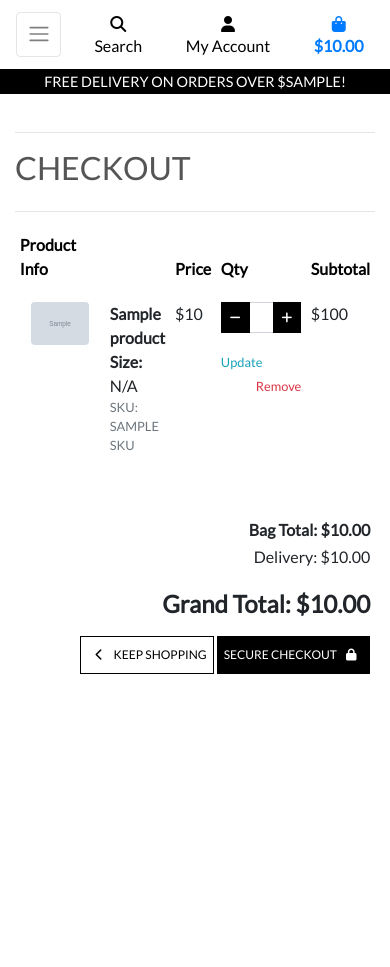
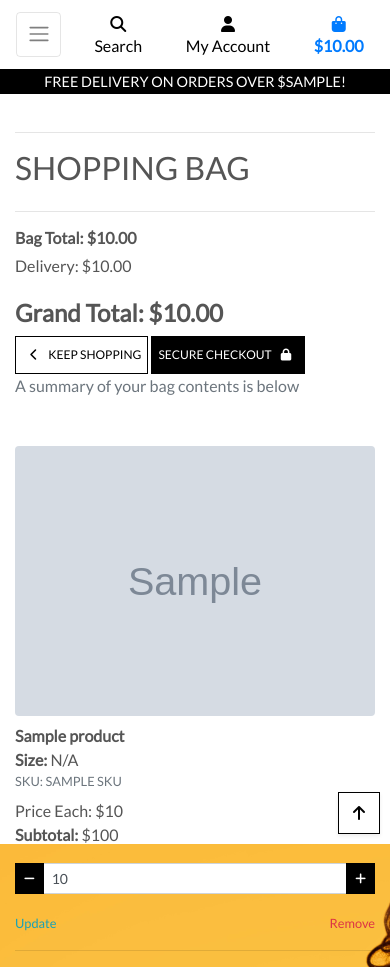
Before and after one commit to andreaslarssamils/boutique_ado_v1, a Django app: template bag/templates/bag/bag.html in a window 390 px wide. Before the commit the page ends 674 px from the top, so only its background shows below. Run offline with Django 3.2, Linux system fonts and the light colour scheme; the template is opened without the code that fills it: most values are stand-ins (such as "Sample title", 1, 10 or a date in 2020); grey boxes marked "Sample" are stand-in pictures; some libraries are stand-ins or nearby versions.

Commit message:
Refactor bag templates and improve resilience
- Extract bag template into reusable includes (bag-total, checkout-buttons,
  product-image, product-info, quantity-form)
- Add responsive mobile layout for shopping bag
- Fix heading from "Checkout" to "Shopping Bag"
- Handle deleted products gracefully in bag context processor
  instead of returning 404
- Fix mobile nav links (Product Management, My Profile)
- Add crispy-bootstrap4 to INSTALLED_APPS for django-crispy-forms v2
- Minor code style cleanups in profile view and toast template

```diff
--- /dev/null
+++ b/bag/templates/bag/bag-total.html
@@ -0,0 +1,8 @@
+<h6><strong>Bag Total: ${{ total|floatformat:2 }}</strong></h6>
+<h6>Delivery: ${{ delivery|floatformat:2 }}</h6>
+<h4 class="mt-4"><strong>Grand Total: ${{ grand_total|floatformat:2 }}</strong></h4>
+{% if free_delivery_delta > 0 %}
+    <p class="mb-1 text-danger">
+        You could get free delivery by spending just <strong>${{ free_delivery_delta }}</strong> more!
+    </p>
+{% endif %}
--- a/bag/templates/bag/bag.html
+++ b/bag/templates/bag/bag.html
@@ -16,7 +16,7 @@
         <div class="row">
             <div class="col">
                 <hr>
-                <h2 class="logo-font mb-4">Checkout</h2>
+                <h2 class="logo-font mb-4">Shopping Bag</h2>
                 <hr>
             </div>
         </div>
@@ -24,7 +24,43 @@
         <div class="row">
             <div class="col">
                 {% if bag_items %}
-                    <div class="table-responsive rounded">
+                    <div class="d-block d-md-none">
+                        <div class="row">
+                            <div class="col">
+                                {% include "bag/bag-total.html" %}
+                            </div>
+                        </div>
+                        <div class="row">
+                            <div class="col">
+                                {% include "bag/checkout-buttons.html" %}
+                                <p class="text-muted mb-5">A summary of your bag contents is below</p>
+                            </div>
+                        </div>
+                        {% for item in bag_items %}
+                            <div class="row">
+                                <div class="col-12 col-sm-6 mb-2">
+                                    {% include "bag/product-image.html" %}
+                                </div>
+                                <div class="col-12 col-sm-6 mb-2">
+                                    {% include "bag/product-info.html" %}
+                                </div>
+                                <div class="col-12 col-sm-6 order-sm-last">
+                                    <p class="my-0">Price Each: ${{ item.product.price }}</p>
+                                    <p><strong>Subtotal: </strong>${{ item.product.price | calc_subtotal:item.quantity }}</p>
+                                </div>
+                                <div class="col-12 col-sm-6">
+                                    {% include "bag/quantity-form.html" %}
+                                </div>
+                            </div>
+                            <div class="row"><div class="col"><hr></div></div>
+                        {% endfor %}
+                        <div class="btt-button shadow-sm rounded-0 border border-black">
+                            <a class="btt-link d-flex h-100">
+                                <i class="fas fa-arrow-up text-black mx-auto my-auto"></i>
+                            </a>
+                        </div>
+                    </div>
+                    <div class="table-responsive rounded d-none d-md-block">
                         <table class="table table-sm table-borderless">
                             <thead class="text-black">
                                 <tr>
@@ -35,52 +71,20 @@
                                     <th scope="col">Subtotal</th>
                                 </tr>
                             </thead>
+
                             {% for item in bag_items %}
                                 <tr>
                                     <td class="p-3 w-25">
-                                        <img class="img-fluid rounded" src="{{ item.product.image.url }}">
+                                        {% include "bag/product-image.html" %}
                                     </td>
                                     <td class="py-3">
-                                        <p class="my-0"><strong>{{ item.product.name }}</strong></p>
-                                        <p class="my-0"><strong>Size: </strong>{% if item.product.has_sizes %}{{ item.size|upper }}{% else %}N/A{% endif %}</p>
-                                        <p class="my-0 small text-muted">SKU: {{ item.product.sku|upper }}</p>
+                                        {% include "bag/product-info.html" %}
                                     </td>
                                     <td class="py-3">
                                         <p class="my-0">${{ item.product.price }}</p>
                                     </td>
                                     <td class="py-3 w-25">
-                                        <form class="form update-form" method="POST" action="{% url 'adjust_bag' item.item_id %}">
-                                            {% csrf_token %}
-                                            <div class="form-group">
-                                                <div class="input-group">
-                                                    <div class="input-group-prepend">
-                                                        <button class="decrement-qty btn btn-sm btn-black rounded-0"
-                                                            data-item_id="{{ item.item_id }}" id="decrement-qty_{{ item.item_id }}">
-                                                            <span>
-                                                                <i class="fas fa-minus fa-sm"></i>
-                                                            </span>
-                                                        </button>
-                                                    </div>
-                                                    <input class="form-control form-control-sm qty_input" type="number"
-                                                        name="quantity" value="{{ item.quantity }}" min="1" max="99"
-                                                        data-item_id="{{ item.item_id }}"
-                                                        id="id_qty_{{ item.item_id }}">
-                                                    <div class="input-group-append">
-                                                        <button class="increment-qty btn btn-sm btn-black rounded-0"
-                                                            data-item_id="{{ item.item_id }}" id="increment-qty_{{ item.item_id }}">
-                                                            <span>
-                                                                <i class="fas fa-plus fa-sm"></i>
-                                                            </span>
-                                                        </button>
-                                                    </div>
-                                                    {% if item.product.has_sizes %}
-                                                        <input type="hidden" name="product_size" value="{{ item.size }}">
-                                                    {% endif %}
-                                                </div>
-                                            </div>
-                                        </form>
-                                        <a class="update-link text-info"><small>Update</small></a>
-                                        <a class="remove-item text-danger float-right" id="remove_{{ item.item_id }}" data-product_size="{{ item.size }}"><small>Remove</small></a>
+                                        {% include "bag/quantity-form.html" %}
                                     </td>
                                     <td class="py-3">
                                         <p class="my-0">${{ item.product.price | calc_subtotal:item.quantity }}</p>
@@ -89,30 +93,12 @@
                             {% endfor %}
                             <tr>
                                 <td colspan="5" class="pt-5 text-right">
-                                    <h6><strong>Bag Total: ${{ total|floatformat:2 }}</strong></h6>
-                                    <h6>Delivery: ${{ delivery|floatformat:2 }}</h6>
-                                    <h4 class="mt-4"><strong>Grand Total: ${{ grand_total|floatformat:2 }}</strong></h4>
-                                    {% if free_delivery_delta > 0 %}
-                                        <p class="mb-1 text-danger">
-                                            You could get free delivery by spending just <strong>${{ free_delivery_delta }}</strong> more!
-                                        </p>
-                                    {% endif %}
+                                    {% include "bag/bag-total.html" %}
                                 </td>
                             </tr>
                             <tr>
                                 <td colspan="5" class="text-right">
-                                    <a href="{% url 'products' %}" class="btn btn-outline-black rounded-0 btn-lg">
-                                        <span class="icon">
-                                            <i class="fas fa-chevron-left"></i>
-                                        </span>
-                                        <span class="text-uppercase">Keep Shopping</span>
-                                    </a>
-                                    <a href="{% url 'checkout' %}" class="btn btn-black rounded-0 btn-lg">
-                                        <span class="text-uppercase">Secure Checkout</span>
-                                        <span class="icon">
-                                            <i class="fas fa-lock"></i>
-                                        </span>
-                                    </a>
+                                    {% include "bag/checkout-buttons.html" %}
                                 </td>
                             </tr>
                         </table>
@@ -133,9 +119,14 @@
 
 {% block postloadjs %}
 {{ block.super }}
+<script type="text/javascript">
+    $('.btt-link').click(function(e) {
+        window.scrollTo(0,0)
+    })
+</script>
 {% include 'products/includes/quantity_input_script.html' %}
+
 <script type="text/javascript">
-
     // Update quantity on click
     $('.update-link').click(function(e) {
         var form = $(this).prev('.update-form');
@@ -149,6 +140,7 @@
         var size = $(this).data('product_size');
         var url = `/bag/remove/${itemId}/`;
         var data = {'csrfmiddlewaretoken': csrfToken, 'product_size': size};
+
         $.post(url, data)
          .done(function() {
              location.reload();
--- /dev/null
+++ b/bag/templates/bag/checkout-buttons.html
@@ -0,0 +1,12 @@
+<a href="{% url 'products' %}" class="btn btn-outline-black rounded-0 btn-lg">
+    <span class="icon">
+        <i class="fas fa-chevron-left"></i>
+    </span>
+    <span class="text-uppercase">Keep Shopping</span>
+</a>
+<a href="{% url 'checkout' %}" class="btn btn-black rounded-0 btn-lg">
+    <span class="text-uppercase">Secure Checkout</span>
+    <span class="icon">
+        <i class="fas fa-lock"></i>
+    </span>
+</a>
--- /dev/null
+++ b/bag/templates/bag/product-image.html
@@ -0,0 +1,5 @@
+{% if item.product.image %}
+<img class="img-fluid rounded" src="{{ item.product.image.url }}" alt="{{ item.product.name }}">
+{% else %}
+<img class="img-fluid rounded" src="{{ MEDIA_URL }}noimage.png" alt="{{ item.product.name }}">
+{% endif %}
--- /dev/null
+++ b/bag/templates/bag/product-info.html
@@ -0,0 +1,3 @@
+<p class="my-0"><strong>{{ item.product.name }}</strong></p>
+<p class="my-0"><strong>Size: </strong>{% if item.product.has_sizes %}{{ item.size|upper }}{% else %}N/A{% endif %}</p>
+<p class="my-0 small text-muted">SKU: {{ item.product.sku|upper }}</p>
--- /dev/null
+++ b/bag/templates/bag/quantity-form.html
@@ -0,0 +1,34 @@
+<form class="form update-form" method="POST" action="{% url 'adjust_bag' item.item_id %}">
+    {% csrf_token %}
+    <div class="form-group">
+        <div class="input-group input-group-{{ item.item_id }}">
+            <div class="input-group-prepend">
+                <button class="decrement-qty btn btn-sm btn-black rounded-0 decrement-qty_{{ item.item_id }}
+                    {% if item.size %}decrement-size_{{ item.item_id }}_{{ item.size }}{% endif %}"
+                    data-item_id="{{ item.item_id }}" data-size="{{ item.size }}">
+                    <span>
+                        <i class="fas fa-minus fa-sm"></i>
+                    </span>
+                </button>
+            </div>
+            <input class="form-control form-control-sm qty_input id_qty_{{ item.item_id }}
+                {% if item.size %}size_{{ item.item_id }}_{{ item.size }}{% endif %}" type="number"
+                name="quantity" value="{{ item.quantity }}" min="1" max="99"
+                data-item_id="{{ item.item_id }}" data-size="{{ item.size }}">
+            <div class="input-group-append">
+                <button class="increment-qty btn btn-sm btn-black rounded-0 increment-qty_{{ item.item_id }}
+                    {% if item.size %}increment-size_{{ item.item_id }}_{{ item.size }}{% endif %}"
+                    data-item_id="{{ item.item_id }}" data-size="{{ item.size }}">
+                    <span>
+                        <i class="fas fa-plus fa-sm"></i>
+                    </span>
+                </button>
+            </div>
+            {% if item.product.has_sizes %}
+                <input type="hidden" name="product_size" value="{{ item.size }}">
+            {% endif %}
+        </div>
+    </div>
+</form>
+<a class="update-link text-info"><small>Update</small></a>
+<a class="remove-item text-danger float-right" id="remove_{{ item.item_id }}" data-product_size="{{ item.size }}"><small>Remove</small></a>
--- a/boutiqe_ado/settings.py
+++ b/boutiqe_ado/settings.py
@@ -56,6 +56,7 @@ INSTALLED_APPS = [
     "profiles",
     # Other
     "crispy_forms",
+    "crispy_bootstrap4",
     "storages",
 ]
 
--- a/templates/includes/mobile-top-header.html
+++ b/templates/includes/mobile-top-header.html
@@ -30,9 +30,9 @@
     <div class="dropdown-menu border-0" aria-labelledby="user-options">
         {% if request.user.is_authenticated %}
             {% if request.user.is_superuser %}
-                <a href="{% url 'account_logout' %}" class="dropdown-item">Product Management</a>
+                <a href="{% url 'add_product' %}" class="dropdown-item">Product Management</a>
             {% endif %}
-            <a href="" class="dropdown-item">My Profile</a>
+            <a href="{% url 'profile' %}" class="dropdown-item">My Profile</a>
             <a href="{% url 'account_logout' %}" class="dropdown-item">Logout</a>
         {% else %}
             <a href="{% url 'account_signup' %}" class="dropdown-item">Register</a>
```
Also changed, not shown: bag/contexts.py (+15 -3 lines), profiles/views.py (+7 -14 lines), templates/includes/toasts/toast_success.html (line endings or trailing spaces).
